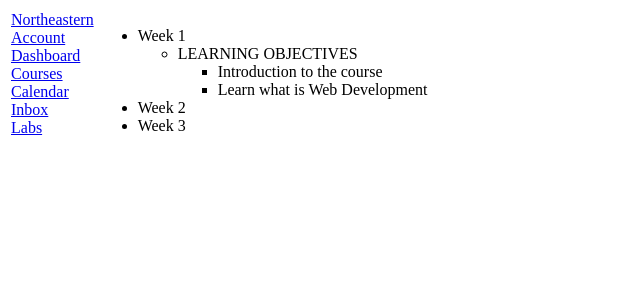
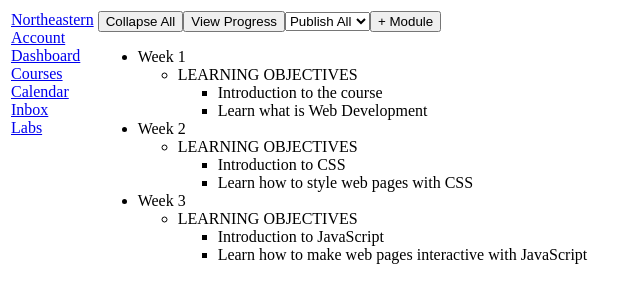
Before and after one commit to aidanroche3/kambaz-next-js, a Next.js app: page /courses/1/modules in a window 1280 px wide. Shown: the top 302 px of the page, without its empty margins (0-640 px from the left). Built offline with nearby package versions, Linux system fonts and the light colour scheme.

Commit message:
Add missing requirements

```diff
--- a/app/(kambaz)/courses/[cid]/modules/page.tsx
+++ b/app/(kambaz)/courses/[cid]/modules/page.tsx
@@ -1,7 +1,12 @@
 export default function Modules() {
   return (
     <div>
-      {/* Implement Collapse All button, View Progress button, etc. */}
+      <button>Collapse All</button>
+      <button>View Progress</button>
+      <select>
+        <option>Publish All</option>
+      </select>
+      <button>+ Module</button>
       <ul id="wd-modules">
         <li className="wd-module">
           <div className="wd-title">Week 1</div>
@@ -19,9 +24,31 @@ export default function Modules() {
         </li>
         <li className="wd-module">
           <div className="wd-title">Week 2</div>
+          <ul className="wd-lessons">
+            <li className="wd-lesson">
+              <span className="wd-title">LEARNING OBJECTIVES</span>
+              <ul className="wd-content">
+                <li className="wd-content-item">Introduction to CSS</li>
+                <li className="wd-content-item">
+                  Learn how to style web pages with CSS
+                </li>
+              </ul>
+            </li>
+          </ul>
         </li>
         <li className="wd-module">
           <div className="wd-title">Week 3</div>
+          <ul className="wd-lessons">
+            <li className="wd-lesson">
+              <span className="wd-title">LEARNING OBJECTIVES</span>
+              <ul className="wd-content">
+                <li className="wd-content-item">Introduction to JavaScript</li>
+                <li className="wd-content-item">
+                  Learn how to make web pages interactive with JavaScript
+                </li>
+              </ul>
+            </li>
+          </ul>
         </li>
       </ul>
     </div>
--- a/app/labs/lab1/page.tsx
+++ b/app/labs/lab1/page.tsx
@@ -314,8 +314,10 @@ export default function Lab1() {
           to get dummy text
           <br />
           Please
-          --------------------------------------------------------------------------------------------------------------
-          <a href="" id="wd-github">
+          <a
+            href="https://github.com/aidanroche3/kambaz-next-js"
+            id="wd-github"
+          >
             click here
           </a>
           to view GitHub
--- a/app/(kambaz)/not-found.tsx
+++ b/app/not-found.tsx
@@ -1,6 +1,6 @@
 import Link from "next/link";
 
-export default function NotFound() {
+export default function notFound() {
   return (
     <div className="p-4">
       <h2 className="text-danger">Page Not Found</h2>
```
Also changed, not shown: app/(kambaz)/account/profile/page.tsx (+8 -4 lines), app/(kambaz)/courses/[cid]/assignments/[aid]/page.tsx (+17 -8 lines), app/labs/page.tsx (+12 -4 lines).
